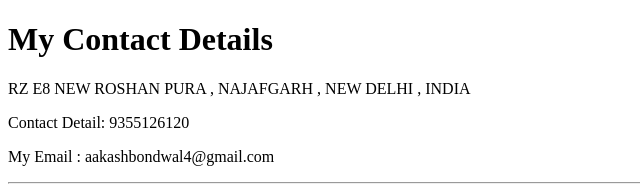
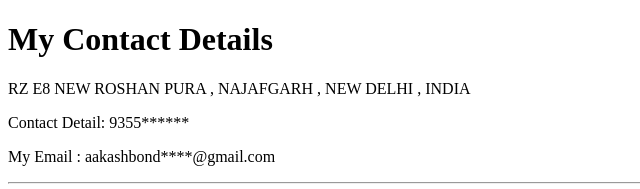
Before and after one commit to aakashbondwal/cv, a plain HTML site: page Contactme.html in a window 1280 px wide. Shown: the top 189 px of the page, 0-640 px from the left. Drawn offline with Linux system fonts and the light colour scheme.

Commit message:
Update Contactme.html
updated contact privacy

```diff
--- a/Contactme.html
+++ b/Contactme.html
@@ -9,8 +9,8 @@
 <body>
     <h1>My Contact Details</h1>
     <p>RZ E8 NEW ROSHAN PURA , NAJAFGARH , NEW DELHI , INDIA</p>
-    <p>Contact Detail: 9355126120</p>
-    <p>My Email : aakashbondwal4@gmail.com</p>
+    <p>Contact Detail: 9355******</p>
+    <p>My Email : aakashbond****@gmail.com</p>
     <hr>
     <form action="mailto:aakashbondwal4@gmail.com" method="post" enctype="text/plain">
         <label>Your Name:</label>
```
